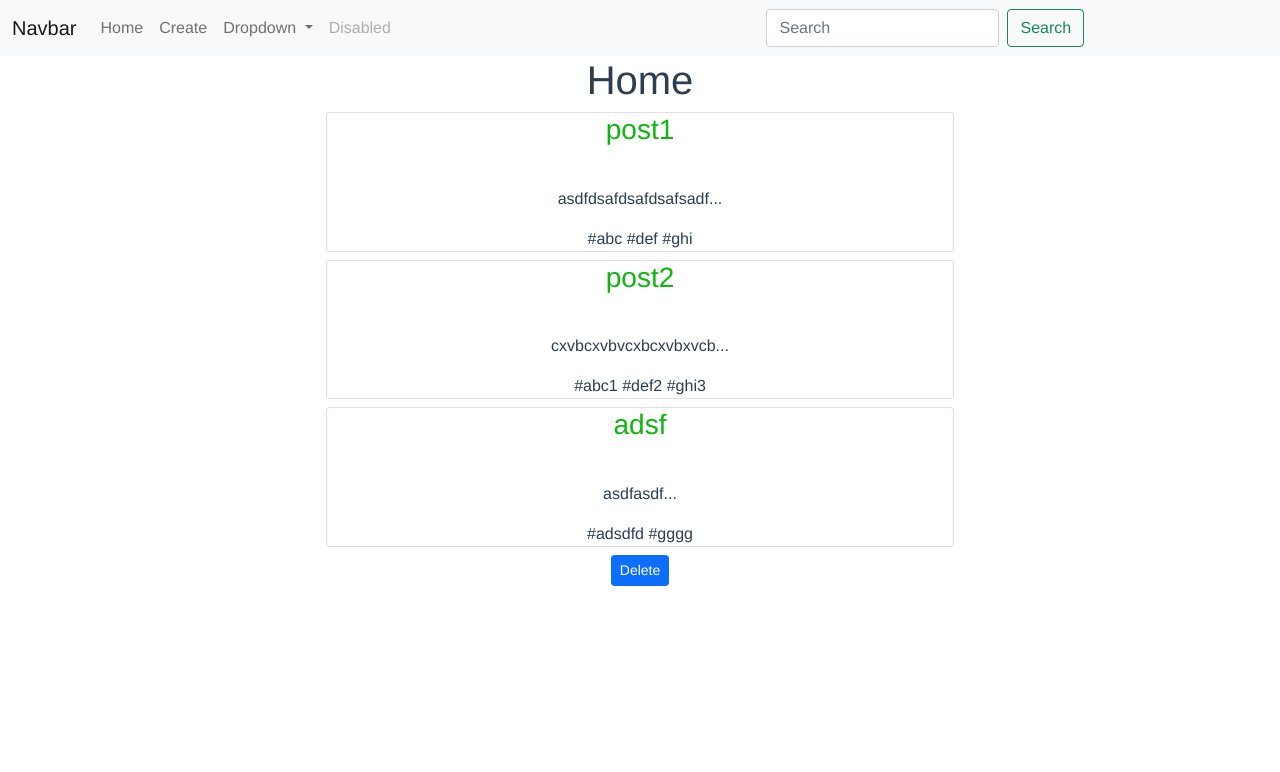
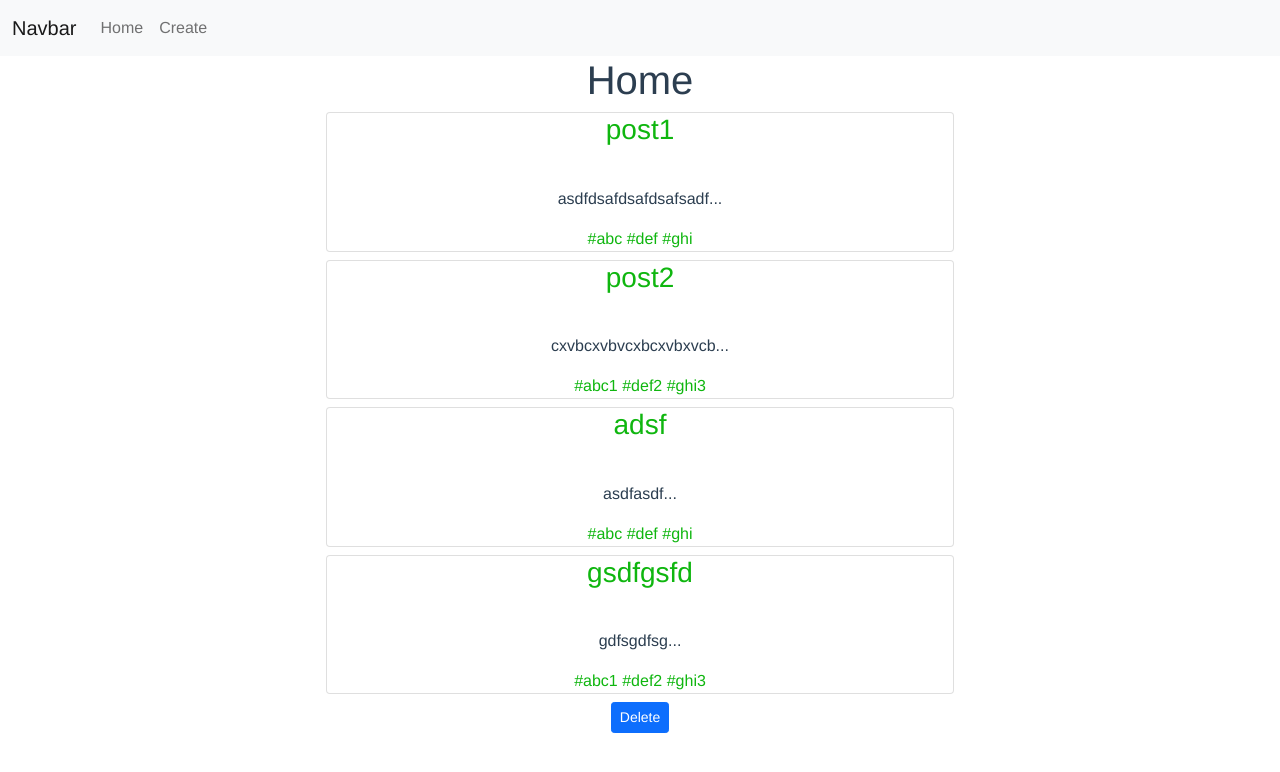
Before and after one commit to reihan703/compositionVue, a Vue app: page / in a window 1280 px wide. Shown: the top 772 px of the page. Built offline with nearby package versions, Linux system fonts and the light colour scheme; data requests are answered from the project's data file.

Commit message:
click tag to show all post with the same tags

```diff
--- a/data/db.json
+++ b/data/db.json
@@ -21,13 +21,16 @@
       ]
     },
     {
-      "title": "adsf",
-      "body": "asdfasdf",
-      "tags": [
-        "adsdfd",
-        "gggg"
-      ],
-      "id": 3
-    }
+			"title": "adsf",
+			"body": "asdfasdf",
+			"tags": ["abc", "def", "ghi"],
+			"id": 3
+		},
+    {
+			"title": "gsdfgsfd",
+			"body": "gdfsgdfsg",
+			"tags": ["abc1", "def2", "ghi3"],
+			"id": 4
+		}
   ]
 }
--- a/src/App.vue
+++ b/src/App.vue
@@ -1,42 +1,17 @@
 <template>
-  <nav class="navbar navbar-expand-lg navbar-light bg-light">
-    <div class="container-fluid">
-      <a class="navbar-brand" href="#">Navbar</a>
-      <button class="navbar-toggler" type="button" data-bs-toggle="collapse" data-bs-target="#navbarSupportedContent" aria-controls="navbarSupportedContent" aria-expanded="false" aria-label="Toggle navigation">
-        <span class="navbar-toggler-icon"></span>
-      </button>
-      <div class="collapse navbar-collapse" id="navbarSupportedContent">
-        <ul class="navbar-nav me-auto mb-2 mb-lg-0">
-          <li class="nav-item">
-            <router-link class="nav-link" aria-current="page" to="/">Home</router-link>
-          </li>
-          <li class="nav-item">
-            <router-link class="nav-link" aria-current="page" :to="{name: 'create'}">Create</router-link>
-          </li>
-          <li class="nav-item dropdown">
-            <a class="nav-link dropdown-toggle" href="#" id="navbarDropdown" role="button" data-bs-toggle="dropdown" aria-expanded="false">
-              Dropdown
-            </a>
-            <ul class="dropdown-menu" aria-labelledby="navbarDropdown">
-              <li><a class="dropdown-item" href="#">Action</a></li>
-              <li><a class="dropdown-item" href="#">Another action</a></li>
-              <li><hr class="dropdown-divider"></li>
-              <li><a class="dropdown-item" href="#">Something else here</a></li>
-            </ul>
-          </li>
-          <li class="nav-item">
-            <a class="nav-link disabled" href="#" tabindex="-1" aria-disabled="true">Disabled</a>
-          </li>
-        </ul>
-        <form class="d-flex">
-          <input class="form-control me-2" type="search" placeholder="Search" aria-label="Search">
-          <button class="btn btn-outline-success" type="submit">Search</button>
-        </form>
-      </div>
-    </div>
-  </nav>
+  <Navbar/>
   <router-view/>
 </template>
+
+<script>
+import Navbar from './components/Navbar.vue'
+export default {
+  components:{Navbar},
+  setup() {
+
+  },
+}
+</script>
 
 <style>
 #app {
--- /dev/null
+++ b/src/components/Navbar.vue
@@ -0,0 +1,34 @@
+<template>
+  <nav class="navbar navbar-expand-lg navbar-light bg-light">
+    <div class="container-fluid">
+      <a class="navbar-brand" href="#">Navbar</a>
+      <button class="navbar-toggler" type="button" data-bs-toggle="collapse" data-bs-target="#navbarSupportedContent" aria-controls="navbarSupportedContent" aria-expanded="false" aria-label="Toggle navigation">
+        <span class="navbar-toggler-icon"></span>
+      </button>
+      <div class="collapse navbar-collapse" id="navbarSupportedContent">
+        <ul class="navbar-nav me-auto mb-2 mb-lg-0">
+          <li class="nav-item">
+            <router-link class="nav-link" aria-current="page" to="/">Home</router-link>
+          </li>
+          <li class="nav-item">
+            <router-link class="nav-link" aria-current="page" :to="{name: 'create'}">Create</router-link>
+          </li>
+        </ul>
+        <!-- <form class="d-flex">
+          <input class="form-control me-2" type="search" placeholder="Search" aria-label="Search">
+          <button class="btn btn-outline-success" type="submit">Search</button>
+        </form> -->
+      </div>
+    </div>
+  </nav>
+</template>
+
+<script>
+export default {
+
+}
+</script>
+
+<style>
+
+</style>
--- a/src/components/SinglePost.vue
+++ b/src/components/SinglePost.vue
@@ -3,10 +3,11 @@
     <router-link :to="{name: 'details', params: {id2:post.id}}">
       <h3>{{post.title}}</h3>
     </router-link>
-
     <p>{{snippet}}</p>
     <span v-for="tag in post.tags" :key="tag">
-      #{{tag}}
+      <router-link :to="{name:'tags', params: {tag:tag}}">
+        #{{tag}}
+      </router-link>
     </span>
   </div>
 </template>
--- a/src/router/index.js
+++ b/src/router/index.js
@@ -2,6 +2,7 @@ import { createRouter, createWebHistory } from 'vue-router'
 import HomeView from '../views/HomeView.vue'
 import DetailsView from '../views/DetailsView.vue'
 import Create from '../views/Create.vue'
+import Tag from '../views/Tag.vue'
 
 const routes = [
 	{
@@ -20,6 +21,12 @@ const routes = [
 		name: "create",
 		component: Create,
 	},
+	{
+		path: "/tags/:tag",
+		name: "tags",
+		component: Tag,
+		props: true
+	},
 ];
 
 const router = createRouter({
--- a/src/views/Create.vue
+++ b/src/views/Create.vue
@@ -21,12 +21,15 @@
 
 <script>
 import { ref } from 'vue'
+import { useRouter } from 'vue-router'
 export default {
   setup(){
     const title = ref('')
     const body = ref('')
     const tags = ref([])
     const tag = ref('')
+
+    const router = useRouter()
 
 
     const keyEvent=()=>{
@@ -50,9 +53,7 @@ export default {
         body: JSON.stringify(post)
       })
 
-      title.value=''
-      body.value=''
-      tags.value=''
+      router.push({name:'home'})
     }
 
     return{title, body, tag, tags, keyEvent, submitEvent}
--- a/src/views/DetailsView.vue
+++ b/src/views/DetailsView.vue
@@ -12,12 +12,14 @@
 <script>
 import getPost from '../composables/getPost'
 import Spinner from '../components/Spinner.vue'
+import { useRoute } from 'vue-router'
 
 export default {
   components:{Spinner},
   props:['id2'],
   setup(props){
-    const{error, post, load}=getPost(props.id2)
+    const route = useRoute()
+    const{error, post, load}=getPost(route.params.id2)
     load()
 
     return{error, post}
--- /dev/null
+++ b/src/views/Tag.vue
@@ -0,0 +1,39 @@
+<template>
+  <div v-if="error" class="error mt-3">
+    {{error}}
+  </div>
+  <div v-if="tags.length" class="tags mt-3">
+    <PostsList  :posts="tags" />
+  </div>
+  <div v-else class="loading">
+    <Spinner/>
+  </div>
+</template>
+
+<script>
+import Spinner from '../components/Spinner.vue'
+import PostsList from '../components/PostsList.vue'
+import getPosts from '../composables/getPosts'
+import { useRoute } from 'vue-router'
+import {computed} from 'vue'
+
+export default {
+  components: { PostsList, Spinner },
+  setup(){
+    const route = useRoute()
+
+    const {posts, load, error} = getPosts()
+    load()
+
+    const tags = computed(()=>{
+      return posts.value.filter((p)=>p.tags.includes(route.params.tag))
+    })
+
+    return{posts, error, tags}
+  }
+}
+</script>
+
+<style>
+
+</style>
```
